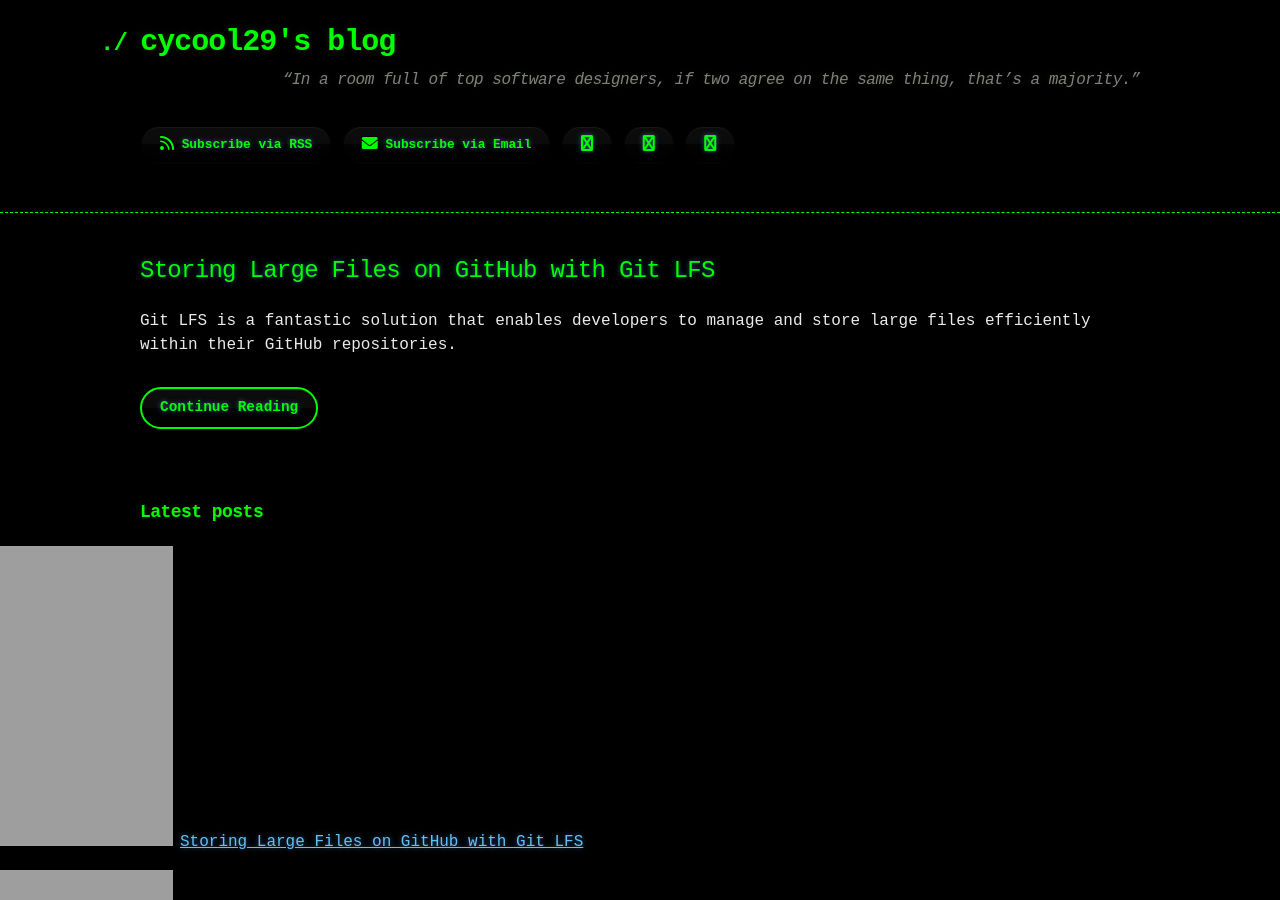
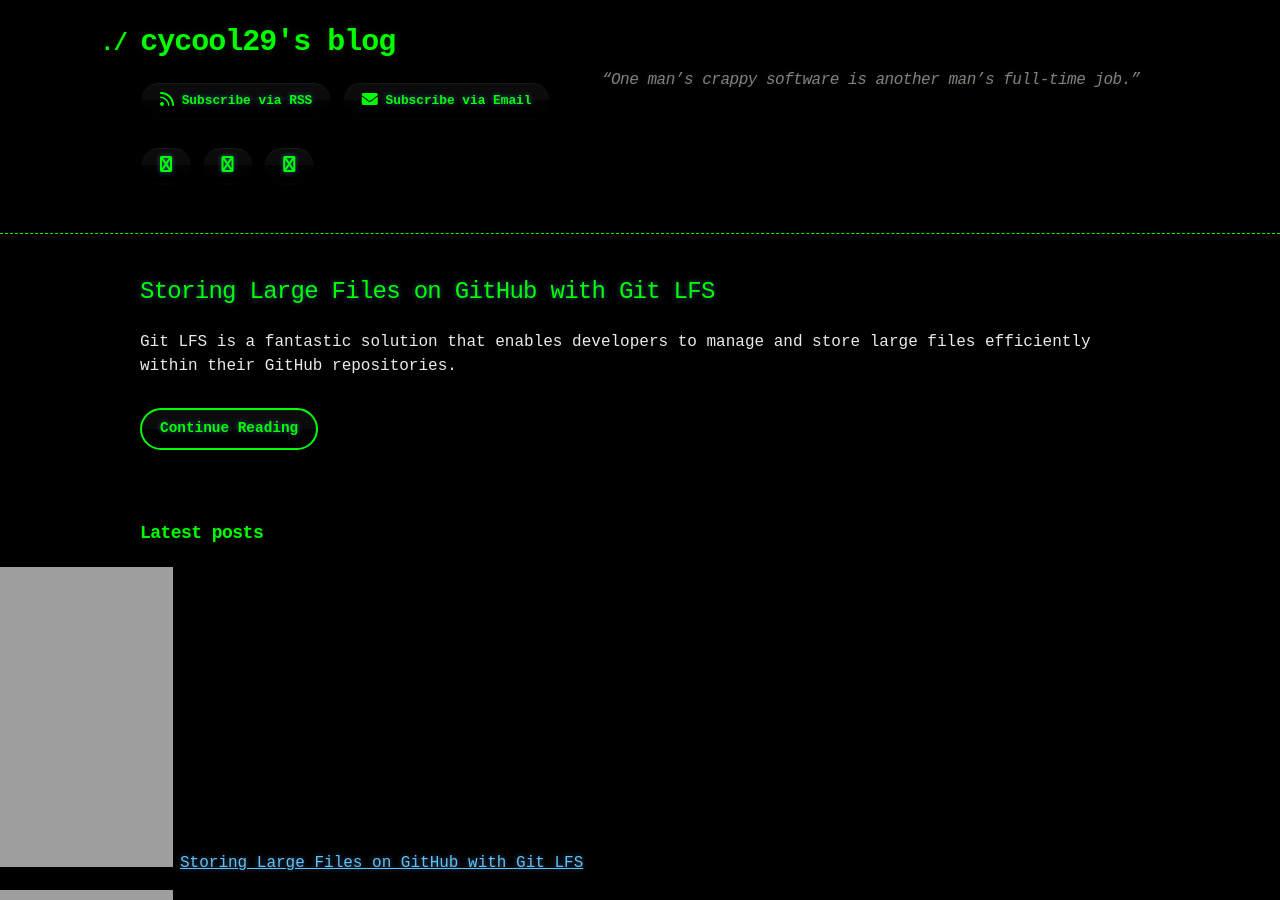
Before and after one commit to cycool29/cycool29.github.io, a Jekyll site: the page built from index.md, in a window 1280 px wide and 900 px high. Built offline with Jekyll 4.4.1, drawn with Linux system fonts in a browser that asks for light colours; a style sheet for code colours, icons or effects is not loaded.

Commit message:
Update quotes

```diff
--- a/_config.yml
+++ b/_config.yml
@@ -1,5 +1,5 @@
 title: cycool29's blog
-description: "“In a room full of top software designers, if two agree on the same thing, that’s a majority.” "
+description: "“One man’s crappy software is another man’s full-time job.” "
 bio: A high school student. Intermediate in Python, Git, Bash. Learning JavaScript. He/Him. "
 author: cycool29
 url: https://cycool29.github.io
```
